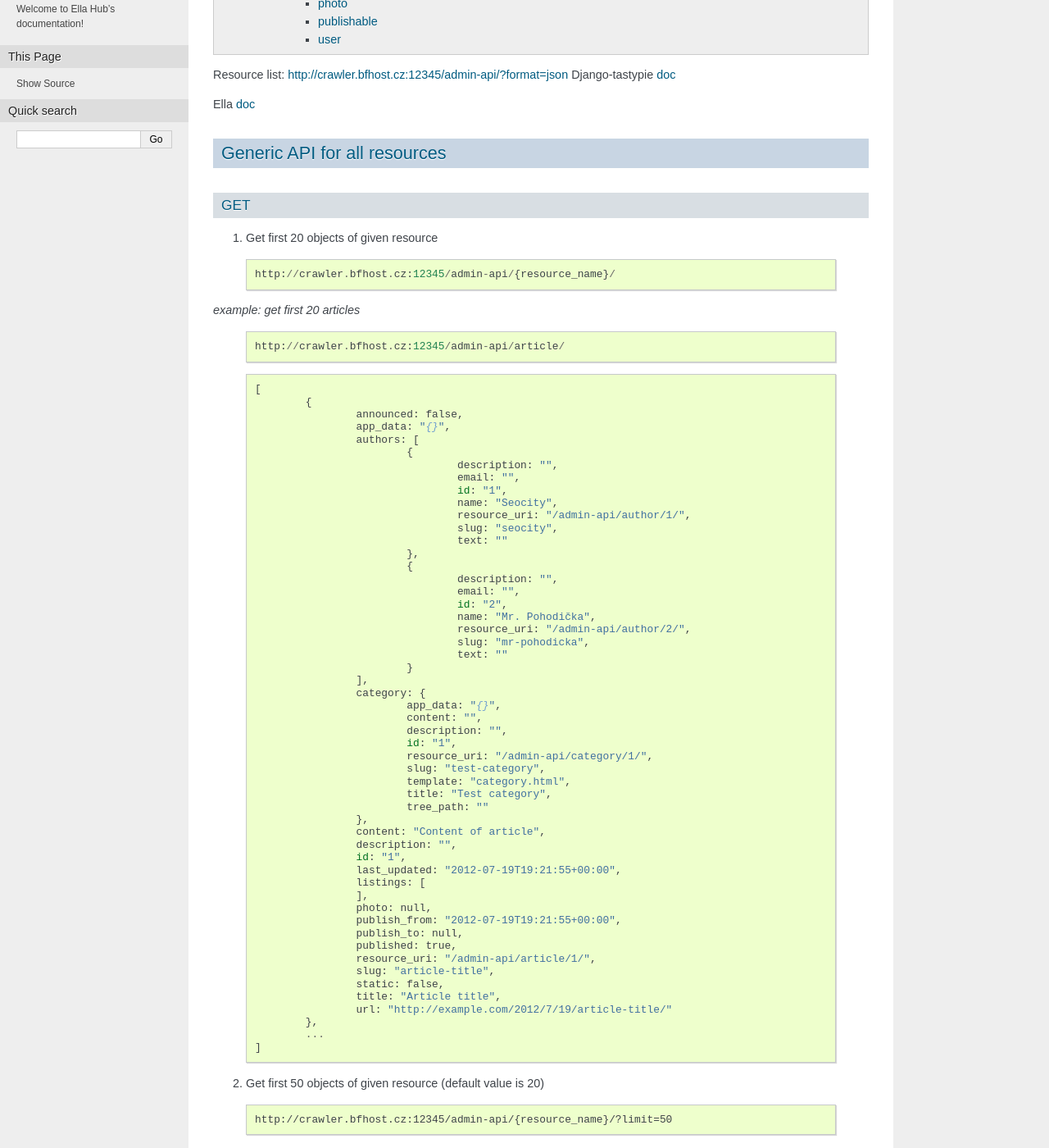
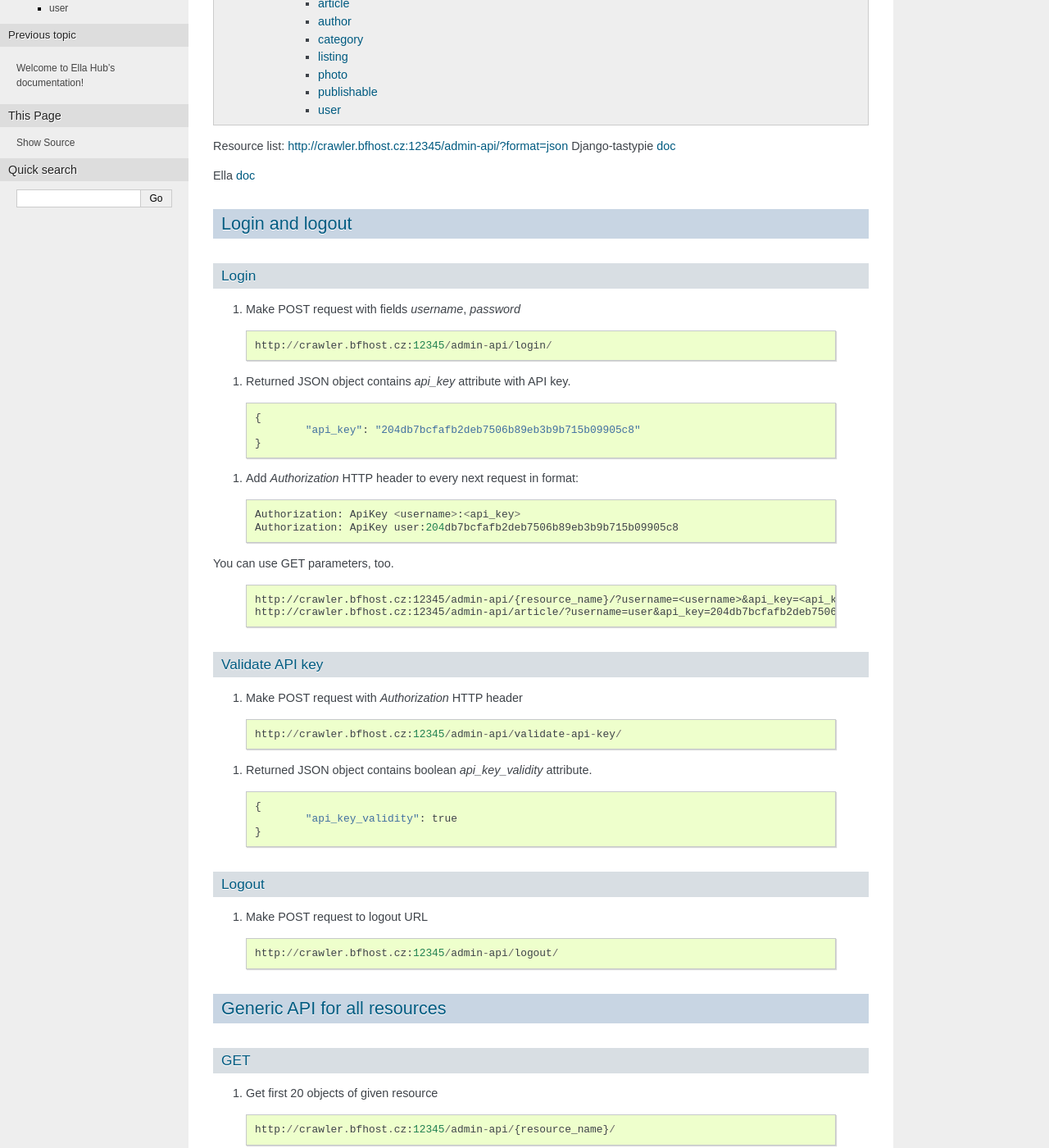
Before and after one commit to SanomaCZ/ella-hub, a Sphinx documentation site: the page built from doc/api.rst, in a window 1280 px wide and 1400 px high, scrolled down 449 px. Shown: the whole window at 82% size. Built offline with Sphinx 7.4.7, drawn with Linux system fonts in a browser that asks for light colours; the version number could not be read and is left out; some of the changed text lies outside the part shown.

Commit message:
Added information about authentication.

```diff
--- a/doc/api.rst
+++ b/doc/api.rst
@@ -16,6 +16,65 @@ Ella doc__
 
 __ http://ella.readthedocs.org/en/latest/index.html
 
+
+
+Login and logout
+================
+
+Login
+-----
+1. Make POST request with fields `username`, `password`
+
+ ::
+
+ 	http://crawler.bfhost.cz:12345/admin-api/login/
+
+#. Returned JSON object contains `api_key` attribute with API key.
+
+ ::
+
+ 	{
+ 		"api_key": "204db7bcfafb2deb7506b89eb3b9b715b09905c8"
+	}
+
+#. Add *Authorization* HTTP header to every next request in format:
+
+ ::
+
+ 	Authorization: ApiKey <username>:<api_key>
+	Authorization: ApiKey user:204db7bcfafb2deb7506b89eb3b9b715b09905c8
+
+You can use GET parameters, too.
+
+ ::
+
+ 	http://crawler.bfhost.cz:12345/admin-api/{resource_name}/?username=<username>&api_key=<api_key>
+ 	http://crawler.bfhost.cz:12345/admin-api/article/?username=user&api_key=204db7bcfafb2deb7506b89eb3b9b715b09905c8
+
+Validate API key
+----------------
+1. Make POST request with *Authorization* HTTP header
+
+ ::
+
+ 	http://crawler.bfhost.cz:12345/admin-api/validate-api-key/
+
+#. Returned JSON object contains boolean `api_key_validity` attribute.
+
+ ::
+
+ 	{
+ 		"api_key_validity": true
+	}
+
+
+Logout
+------
+1. Make POST request to logout URL
+
+ ::
+
+ 	http://crawler.bfhost.cz:12345/admin-api/logout/
 
 
 
```
